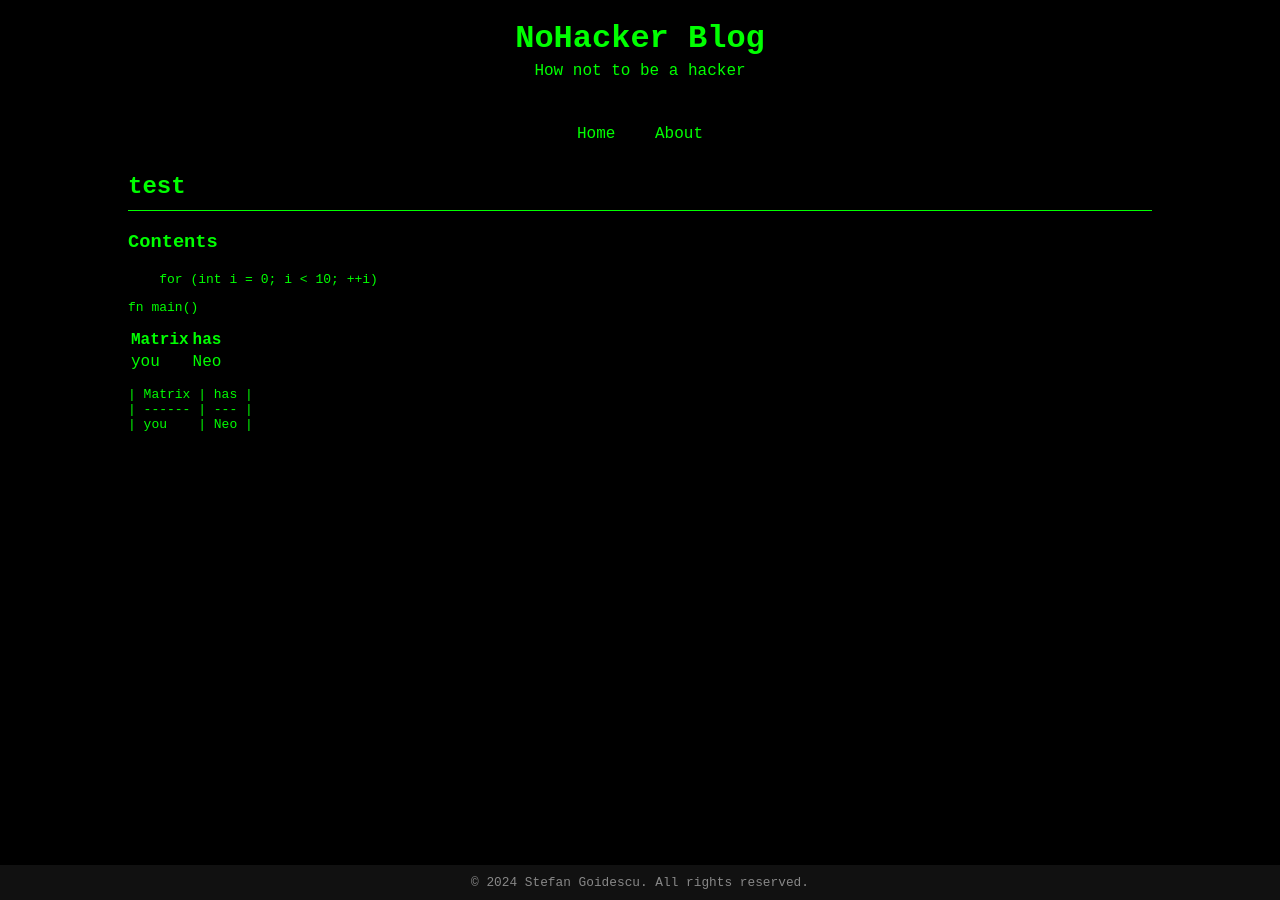
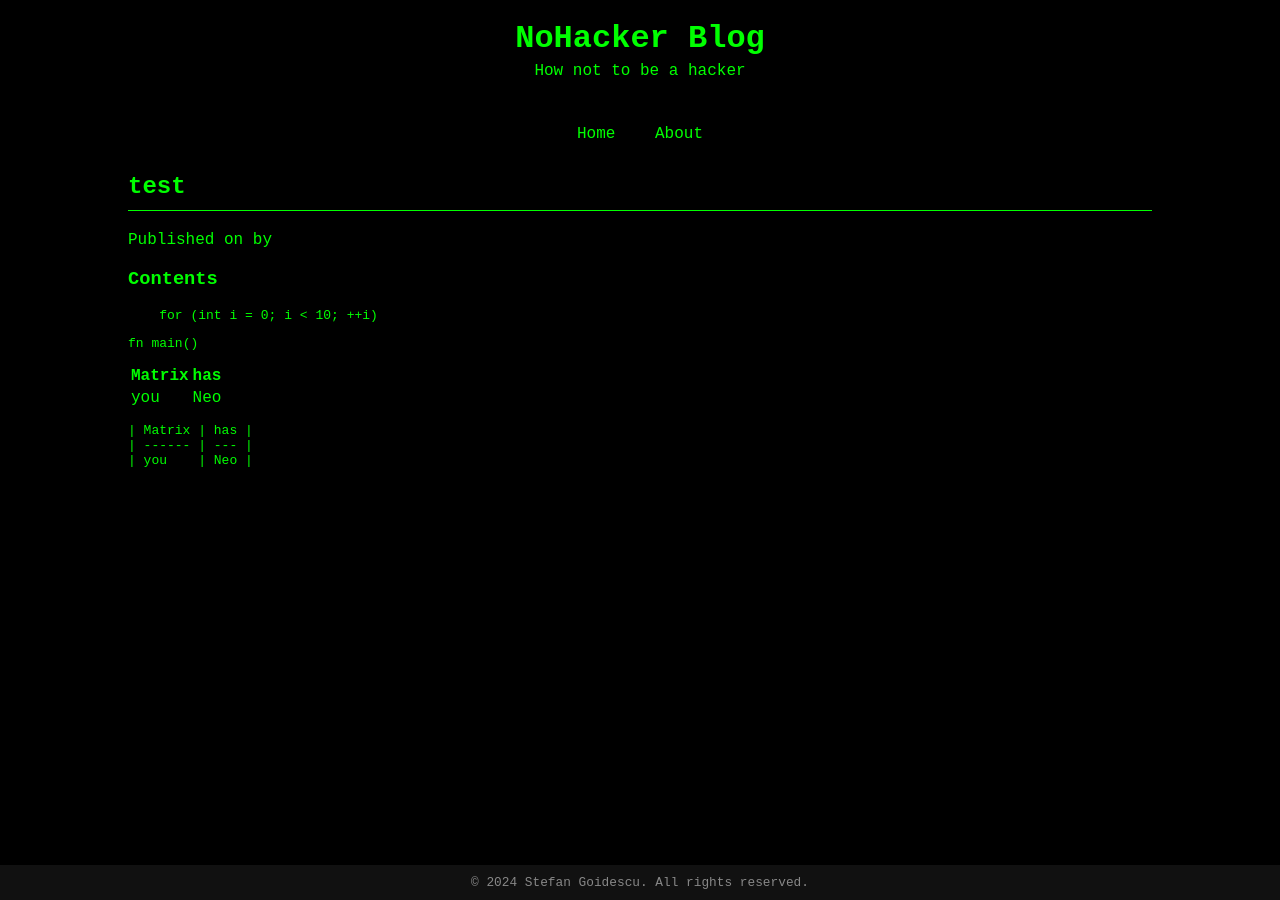
Before and after one commit to nohackerblog/nohackerblog.github.io, a Jekyll site: the page built from posts/nopost.md, in a window 1280 px wide. Built offline with Jekyll 4.4.1, drawn with Linux system fonts in a browser that asks for light colours.

Commit message:
im done for the day bro

```diff
--- a/_layouts/post.html
+++ b/_layouts/post.html
@@ -4,6 +4,7 @@
 <head>
 	<meta charset="UTF-8">
 	<meta name="viewport" content="width=device-width, initial-scale=1.0">
+	<meta name="author" content="cybi">
 
 	<title>{{ page.title }}</title>
 
@@ -25,8 +26,11 @@
 				</ul>
 			</nav>
 			<main>
-				<h2>{{ page.title }}</h2>
-				{{ content }}
+				<article>
+					<h2>{{ page.title }}</h2>
+					<p>Published on {{ page.date }} by {{ page.author }}</p>
+					{{ content }}
+				</article>
 			</main>
 		</div>
 		<footer>
```
